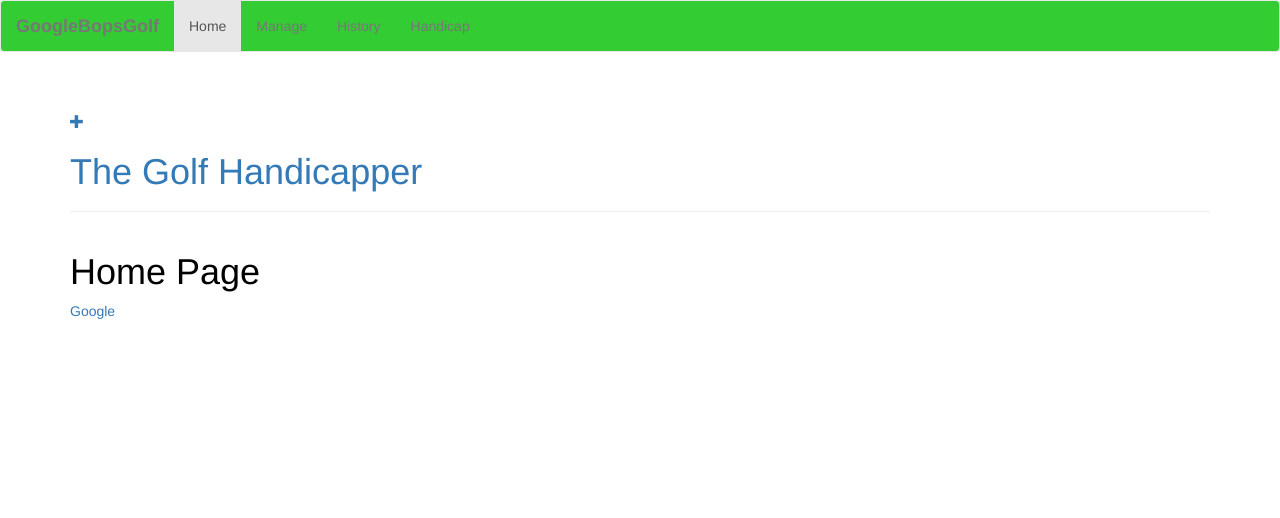
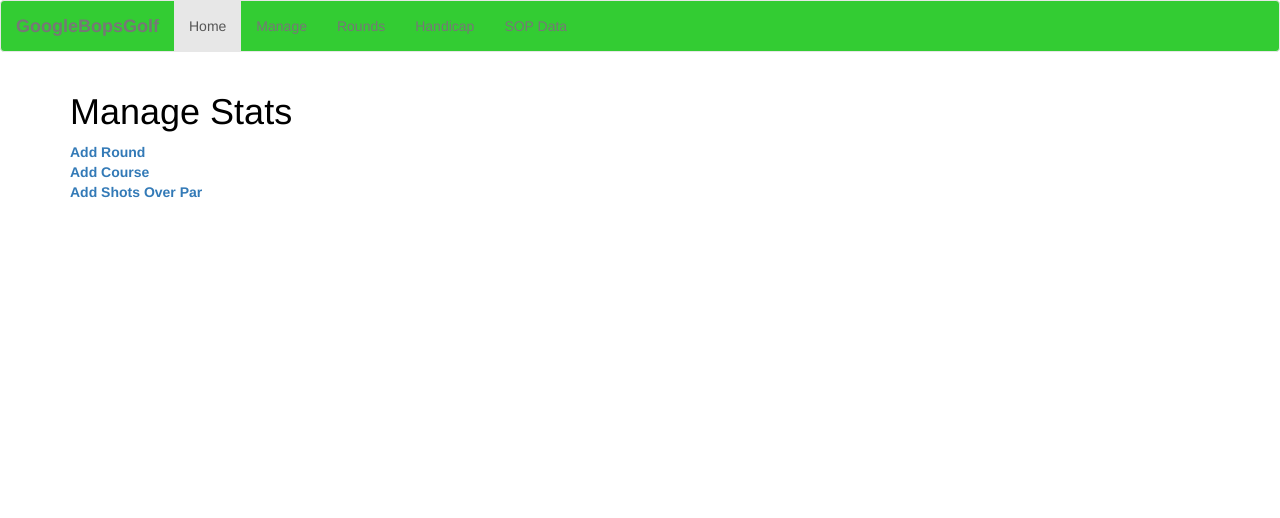
Before and after one commit to HunterProgram22/golfsite, a Django app: page /manage/ in a window 1280 px wide. Shown: the top 518 px of the page. Run offline with Django 3.2, Linux system fonts and the light colour scheme; tables that the repository leaves empty hold one stand-in row (values such as "Sample post"); some libraries are stand-ins or nearby versions.

Commit message:
Created SOP Data and ability to delete rounds

```diff
--- a/golfsite/urls.py
+++ b/golfsite/urls.py
@@ -15,14 +15,20 @@ Including another URLconf
 """
 from django.conf.urls import url, include
 from django.contrib import admin
-from rounds.views import home, history, round_new, show, handicap
+from rounds.views import home, manage, round_new, \
+                        course_new, show, handicap, delete_round, shots_new, \
+                        sop
 
 
 urlpatterns = [
     url(r'^admin/', admin.site.urls),
-    url(r'^history/$', history, name='history'),
+    url(r'^manage/$', manage, name='manage'),
     url(r'^round/new/$', round_new, name='round_new'),
+    url(r'^course/new/$', course_new, name='course_new'),
+    url(r'^shots/new/$', shots_new, name='shots_new'),
     url(r'^show/$', show, name='show'),
+    url(r'^delete_round/', delete_round, name='delete_round'),
     url(r'^handicap/$', handicap, name='handicap'),
+    url(r'^sop/$', sop, name='sop'),
     url(r'^', home, name='home'),
 ]
--- a/rounds/templates/rounds/base.html
+++ b/rounds/templates/rounds/base.html
@@ -5,8 +5,10 @@
   <meta charset="utf-8">
   <meta name="viewport" content="width=device-width, initial-scale=1">
   <link rel="stylesheet" href="https://maxcdn.bootstrapcdn.com/bootstrap/3.3.7/css/bootstrap.min.css">
+
   <script src="https://ajax.googleapis.com/ajax/libs/jquery/3.1.1/jquery.min.js"></script>
   <script src="https://maxcdn.bootstrapcdn.com/bootstrap/3.3.7/js/bootstrap.min.js"></script>
+
   <style>
 
   body {
@@ -37,17 +39,15 @@
     </div>
     <ul class="nav navbar-nav">
       <li class="active"><a href="/">Home</a></li>
-      <li><a href="/history/">Manage</a></li>
-      <li><a href="/show/">History</a></li>
+      <li><a href="/manage/">Manage</a></li>
+      <li><a href="/show/">Rounds</a></li>
       <li><a href="/handicap/">Handicap</a></li>
+      <li><a href="/sop/">SOP Data</a></li>
     </ul>
   </div>
 </nav>
 <div class="content container">
-        <div class="page-header">
-            <a href="{% url 'round_new' %}" class="top-menu"><span class="glyphicon glyphicon-plus"></span></a>
-            <h1><a href="/">The Golf Handicapper</a></h1>
-        </div>
+
         <div class="row">
             <div class="col-md-8">
             {% block content %}
--- /dev/null
+++ b/rounds/templates/rounds/manage.html
@@ -0,0 +1,20 @@
+{% extends 'rounds/base.html' %}
+
+{% block content %}
+
+<h1>Manage Stats</h1>
+    <div class="menu-select">
+        <a href="{% url 'round_new' %}" class="top-menu">
+        <span><b> Add Round</b></span></a>
+    </div>
+    <div class="menu-select">
+        <a href="{% url 'course_new' %}" class="top-menu">
+        <span><b> Add Course</b></span></a>
+    </div>
+    <div class="menu-select">
+        <a href="{% url 'shots_new' %}" class="top-menu">
+        <span><b> Add Shots Over Par</b></span></a>
+    </div>
+
+
+{% endblock %}
--- a/rounds/views.py
+++ b/rounds/views.py
@@ -1,14 +1,14 @@
 from django.shortcuts import render, redirect
-from .forms import RoundForm
 from django.http.response import HttpResponse
-from .forms import Round
+from .forms import RoundForm, CourseForm, ShotsForm
+from .models import Round, Shots
 
 
 def home(request):
     return render(request, 'rounds/home.html', {})
 
-def history(request):
-    return render(request, 'rounds/history.html',{})
+def manage(request):
+    return render(request, 'rounds/manage.html',{})
 
 def round_new(request):
     if request.method == "POST":
@@ -22,10 +22,44 @@ def round_new(request):
         form = RoundForm()
         return render(request, 'rounds/round_edit.html', {'form': form} )
 
+def delete_round(request):
+    if request.method == 'POST':
+        id = int(request.path.replace("/delete_round/", ""))
+        round = Round.objects.get(pk=id)
+        round.delete()
+        return redirect('/show/')
+    else:
+        return HttpResponse("Did not post")
+
+
+def course_new(request):
+    if request.method == "POST":
+        form = CourseForm(request.POST)
+        if form.is_valid():
+            course = form.save()
+            # Add user save at later point here
+            course.save()
+            return redirect('/')
+    else:
+        form = CourseForm()
+        return render(request, 'rounds/course_edit.html', {'form': form})
+
+def shots_new(request):
+    if request.method == "POST":
+        form = ShotsForm(request.POST)
+        if form.is_valid():
+            shots = form.save()
+            # Add user save at later point here
+            shots.save()
+            return redirect('/')
+    else:
+        form = ShotsForm()
+        return render(request, 'rounds/shots_edit.html', {'form': form})
+
 
 def show(request):
-    round_stats = Round.objects.all()
-    return render(request, 'rounds/show.html', {'round_stats': round_stats})
+        round_stats = Round.objects.all()
+        return render(request, 'rounds/show.html', {'round_stats': round_stats})
 
 def handicap(request):
     round_stats = Round.objects.all()
@@ -34,3 +68,7 @@ def handicap(request):
         round_handicap.append((round, round.handicap_diff()))
     return render(request, 'rounds/handicap.html',
                   {'round_handicap': round_handicap})
+
+def sop(request):
+    sop_stats = Shots.objects.all()
+    return render(request, 'rounds/sop.html', {'sop_stats': sop_stats})
```
Also changed, not shown: rounds/forms.py (+16 -1 lines), rounds/models.py (+18 -1 lines), rounds/templates/rounds/course_edit.html (added, +9 -0 lines), rounds/templates/rounds/history.html (deleted, +0 -9 lines), rounds/templates/rounds/round_edit.html (+11 -0 lines), rounds/templates/rounds/shots_edit.html (added, +9 -0 lines), rounds/templates/rounds/show.html (+13 -7 lines), rounds/templates/rounds/sop.html (added, +41 -0 lines), rounds/migrations/0003_auto_20170304_2249.py (added).
